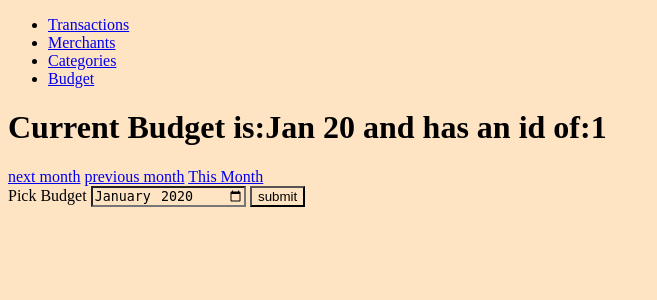
After one commit to Htf-01/Spending-Tracker_Money-Tree, a Flask app: page /budget/1 in a window 1280 px wide. The commit adds this page. Shown: the top 300 px of the page, without its empty margins (0-657 px from the left). Run offline with Flask 2, Linux system fonts and the light colour scheme; a database or web service that is not in the repository returns one stand-in record (values such as "Sample title"); some libraries are stand-ins or nearby versions.

Commit message:
add budget navigation

```diff
--- a/app.py
+++ b/app.py
@@ -4,6 +4,7 @@ from flask import Flask, render_template
 from controllers.transaction_controller import transaction_blueprint
 from controllers.merchant_controller import merchant_blueprint
 from controllers.category_controller import category_blueprint
+from controllers.budget_controller import budget_blueprint
 
 
 app = Flask(__name__)
@@ -12,6 +13,7 @@ app = Flask(__name__)
 app.register_blueprint(transaction_blueprint)
 app.register_blueprint(merchant_blueprint)
 app.register_blueprint(category_blueprint)
+app.register_blueprint(budget_blueprint)
 
 @app.route('/')
 def home():
--- a/console.py
+++ b/console.py
@@ -1,10 +1,12 @@
 from models.category import Category
 from models.merchant import Merchant
 from models.transaction import Transaction
+from models.budget import Budget
 
 import repositories.category_repository as category_repository
 import repositories.merchant_repository as merchant_repository
 import repositories.transaction_repository as transaction_repository
+import repositories.budget_repository as budget_repository
 
 category_repository.delete_all()
 merchant_repository.delete_all()
@@ -21,3 +23,5 @@ transaction_repository.save(transaction1)
 
 transaction2 = Transaction('2022-05-27', merchant1, 500, category1)
 transaction_repository.save(transaction2)
+
+breakpoint()
--- /dev/null
+++ b/controllers/budget_controller.py
@@ -0,0 +1,40 @@
+from flask import Flask, Blueprint, render_template, redirect, request
+
+from repositories import budget_repository
+
+
+from models.budget import Budget
+
+
+budget_blueprint = Blueprint("budget", __name__)
+
+
+@budget_blueprint.route("/budget")
+def budget():
+
+    budget = budget_repository.get_current_budget()
+
+    return redirect (f'/budget/{budget}')
+
+@budget_blueprint.route("/budget/<id>", methods = ['GET'])
+def show_budget(id):
+
+    Budget.set_current_budget(id)
+
+    today = budget_repository.select_budget(Budget.today())
+
+    date = budget_repository.select_date(id)
+    date_display =Budget.date_format_display(date)
+    date_picker =Budget.date_format_picker(date)
+
+    budget = budget_repository.get_current_budget()
+
+    return render_template("budget/current.html", today = today, budget = budget, date_display = date_display, date_picker = date_picker)
+
+@budget_blueprint.route("/budget/<id>/redirect", methods = ['POST'])
+def redirect_budget(id):
+
+    date = Budget.convert_date(request.form['date'])
+    budget = budget_repository.select_budget(date)
+
+    return redirect (f'/budget/{budget}')
--- a/models/budget.py
+++ b/models/budget.py
@@ -1,6 +1,27 @@
+from datetime import date, datetime
+
+
 class Budget ():
 
+    current_budget = None
+
     def __init__(self, date, amount=0, id=None):
+
         self.date = date
         self.amount = amount
         self.id = id
+
+    def convert_date(date):
+        return datetime.date(datetime.strptime(date,'%Y-%m'))
+
+    def today ():
+        return date.today()
+
+    def date_format_display (budget_date):
+        return date.strftime(budget_date, '%b %y')
+
+    def date_format_picker (budget_date):
+        return date.strftime(budget_date, '%Y-%m')
+
+    def set_current_budget(id):
+        Budget.current_budget = id
--- a/models/transaction.py
+++ b/models/transaction.py
@@ -1,5 +1,5 @@
 from datetime import datetime
-from time import strftime
+
 
 class Transaction ():
 
--- a/repositories/budget_repository.py
+++ b/repositories/budget_repository.py
@@ -9,17 +9,30 @@ from models.budget import Budget
 # READ
 ###############################################################
 
-
-def select_budget(dates):
+def select_budget(date):
     budget_id = None
     sql = '''SELECT id FROM budgets
-    WHERE month(date) = %s AND YEAR(date) = %s'''
-    values = [dates[0],dates[1]]
-    result = run_sql(sql, values)[0]
+    WHERE Extract(month FROM budget_date) = %s AND
+    extract(YEAR FROM budget_date) = %s'''
+
+    values = [date.month,date.year]
+    result = run_sql(sql,values)[0]
 
     if result is not None:
         budget_id = result['id']
     return budget_id
+
+def select_date(id):
+    date = None
+    sql = "SELECT * FROM budgets WHERE id = %s"
+    values = [id]
+    result = run_sql(sql, values)[0]
+
+    if result is not None:
+        date = result['budget_date']
+    return date
+
+
 
 
 
@@ -29,3 +42,12 @@ def select_budget(dates):
 
 # DELETE
 ###############################################################
+
+
+
+def get_current_budget():
+    if Budget.current_budget == None:
+        Budget.current_budget = select_budget(Budget.today())
+        return Budget.current_budget
+    else:
+        return Budget.current_budget
--- a/templates/base.html
+++ b/templates/base.html
@@ -14,6 +14,7 @@
         <li><a href="/transactions">Transactions</a></li>
         <li><a href="/merchants">Merchants</a></li>
         <li><a href="/categories">Categories</a></li>
+        <li><a href="/budget">Budget</a></li>
     </ul>
 
 </header>
--- /dev/null
+++ b/templates/budget/current.html
@@ -0,0 +1,20 @@
+{% extends 'base.html'%}
+{% block content %}
+
+<h1>Current Budget is:{{date_display}} and has an id of:{{budget}}</h1>
+<a href="/budget/{{(budget|int)+1}}">next month</a>
+<a href="/budget/{{(budget|int)-1}}">previous month</a>
+<a href="/budget/{{today}}">This Month</a>
+<form action="/budget/{{budget}}/redirect" method = "post">
+    <label for="date">Pick Budget</label>
+    <input type="month" name="date" value ="{{date_picker}}">
+    <button type="submit">submit</button>
+
+</form>
+
+
+
+
+
+
+{% endblock %}
--- a/templates/transactions/index.html
+++ b/templates/transactions/index.html
@@ -1,4 +1,4 @@
-{% extends 'base.html'%}
+{% extends 'budget/current.html'%}
 {% block content %}
 
 
```
Also changed, not shown: controllers/category_controller.py (line endings or trailing spaces).
